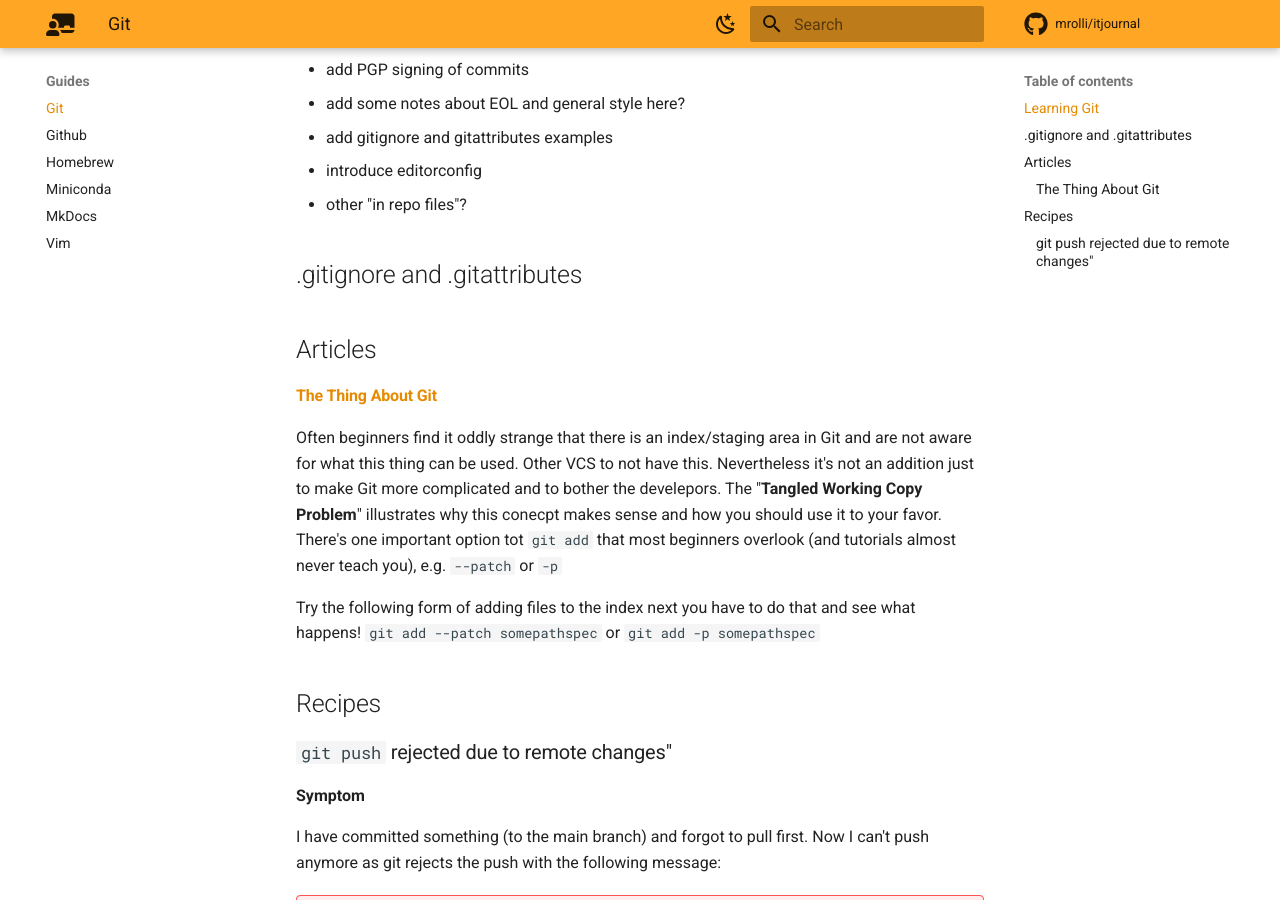
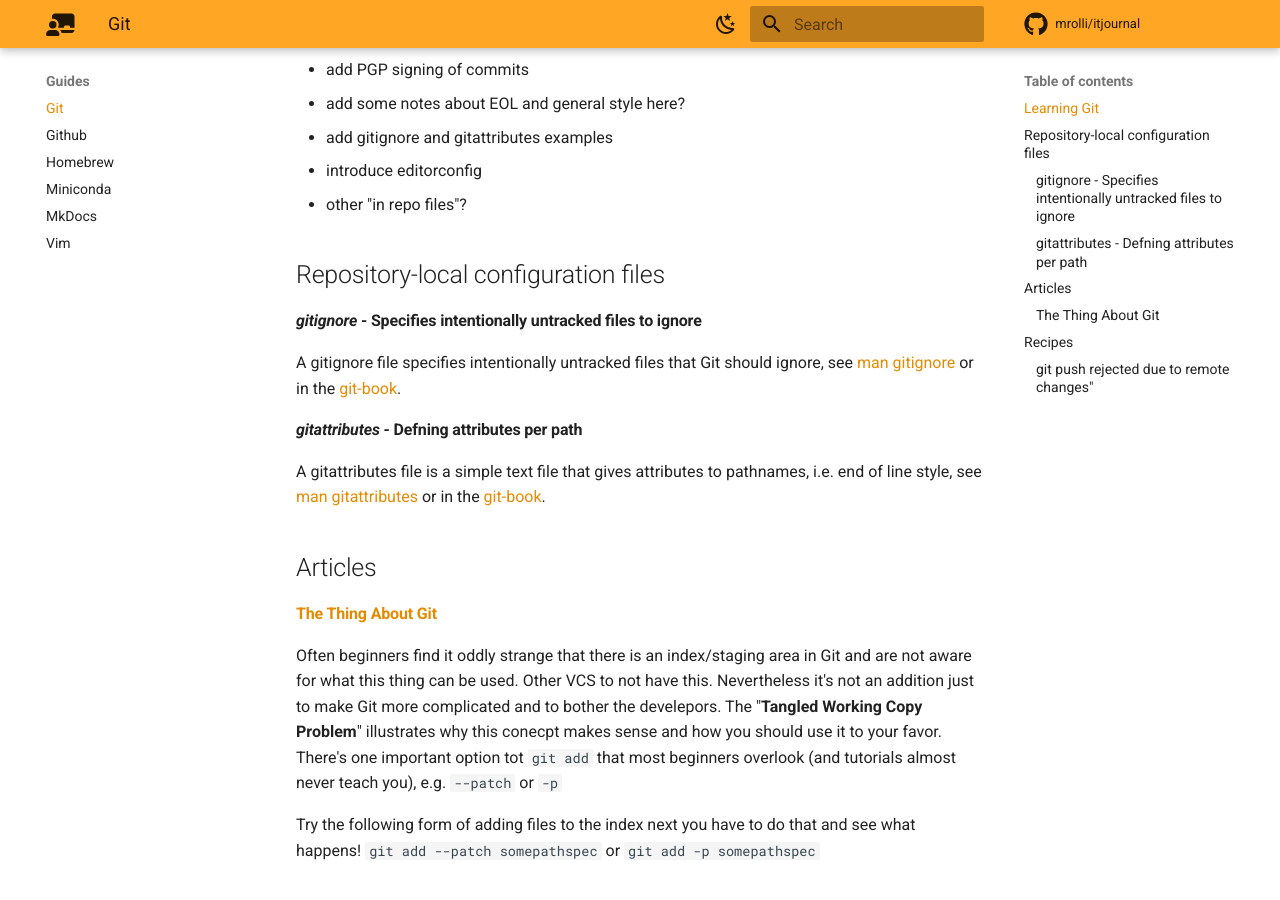
Before and after one commit to mrolli/myitjournal, an MkDocs documentation site: the page built from docs/guides/git.md, in a window 1280 px wide and 900 px high, scrolled down 338 px. Built offline with MkDocs 1.6.1 and Material for MkDocs 9.7.7, drawn with Linux system fonts in a browser that asks for light colours; comment, search, counter and statistics services are not loaded.

```diff
--- a/docs/guides/git.md
+++ b/docs/guides/git.md
@@ -13,7 +13,16 @@ TBD
 * introduce editorconfig
 * other "in repo files"?
 
-## .gitignore and .gitattributes
+## Repository-local configuration files
+
+#### *gitignore* - Specifies intentionally untracked files to ignore
+
+A gitignore file specifies intentionally untracked files that Git should ignore, see [man gitignore](https://git-scm.com/docs/gitignore) or in the [git-book](https://git-scm.com/book/en/v2/Git-Basics-Recording-Changes-to-the-Repository#_ignoring).
+
+#### *gitattributes* - Defning attributes per path
+
+A gitattributes file is a simple text file that gives attributes to pathnames, i.e. end of line style, see
+[man gitattributes](https://git-scm.com/docs/gitattributes) or in the [git-book](https://git-scm.com/book/en/v2/Customizing-Git-Git-Attributes).
 
 ## Articles
 
```
Also changed, not shown: docs/guides/github.md (+1 -1 lines), docs/guides/vim.md (+23 -0 lines).
